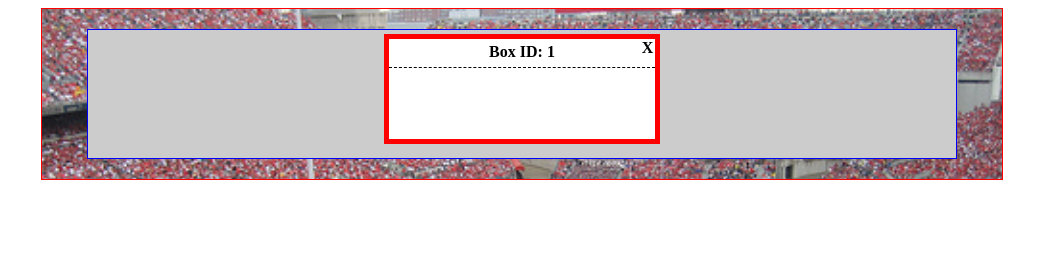
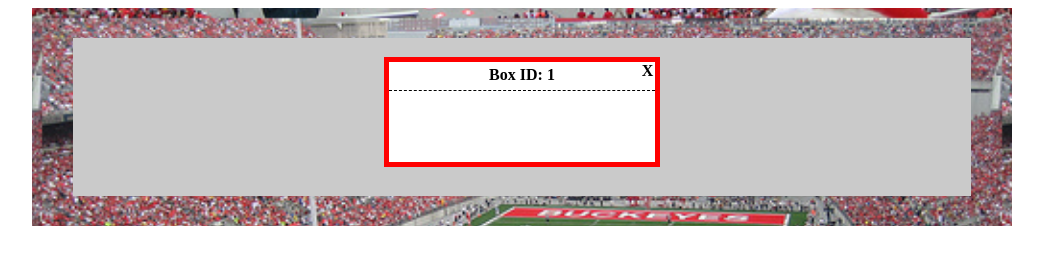
Before and after one commit to JTCols/klarna, a website: page src/index.html in a window 1280 px wide. Shown: the whole page, without its empty margins (118-1161 px from the left). Drawn offline with nearby package versions, Linux system fonts and the light colour scheme; files that its build step writes are made by us from their sources.

Commit message:
Basic project scaffolding

```diff
--- a/src/less/main.less
+++ b/src/less/main.less
@@ -19,7 +19,7 @@
 }
 
 .container-1 {
-  border: solid 1px red;
+  border: solid 10px transparent;
   margin: 0 auto;
   background-image: url(../img/ohiostadium.jpg);
   background-size: 100%;
@@ -27,10 +27,10 @@
 
   .container-2 {
     margin: 20px auto;
-    border: solid 1px blue;
+    border: solid 15px transparent;
     max-width: 860px;
     padding: 4px;
-    background-color: #ccc;
+    background-color: #eeeeee;
 
     .group-container {
       text-align: center;
--- a/src/scripts/main.js
+++ b/src/scripts/main.js
@@ -65,19 +65,31 @@ $(document).ready(function () {
                     dataModel.splice(currIndex + 1, 0, dataObj);
                 }
 
+                //darken background.
+                this.darkenBackground();
+
                 this.renderAll();
 
+            },
 
+            darkenBackground: function(){
+               var cont2 = $(".container-2"),
+                   currColor = cont2.css("background-color"),
+                   darkenedColor;
 
-                //place the element into the dom
-                //if (redrawPage) {
-                //
-                //} else {
-                //    //add this to the global dataModel for persistence
-                //
-                //    this.insertBoxIntoDom(dataObj);
-                //}
+                darkenedColor = this.shadeBlend(-0.15, currColor );
 
+                cont2.css("background-color", darkenedColor);
+            },
+
+            lightenBackground: function(){
+                var cont2 = $(".container-2"),
+                    currColor = cont2.css("background-color"),
+                    darkenedColor;
+
+                darkenedColor = this.shadeBlend(0.10, currColor );
+
+                cont2.css("background-color", darkenedColor);
             },
 
 
@@ -188,6 +200,10 @@ $(document).ready(function () {
 
             },
 
+            /**
+             * Clear all existing boxes from viewport
+             *
+             */
 
             clearDisplay: function () {
                 $(".container-2").empty();
@@ -238,8 +254,35 @@ $(document).ready(function () {
                 element.find(".delete-container").click(function (e) {
                     that.removeBox(e);
                 });
+
+
+                element.on( "mouseenter", function(){
+                    $( ".container-1" ).css( "border", "solid 10px black");
+                    $( ".container-2" ).css( "border", "solid 15px black");
+                });
+
+                element.on( "mouseleave", function(){
+                    $( ".container-1" ).css( "border", "solid 10px transparent");
+                    $( ".container-2" ).css( "border", "solid 15px transparent");
+                });
+
             },
 
+
+            shadeBlend : function(p,c0,c1){
+                var n=p<0?p*-1:p,
+                    u=Math.round,
+                    w=parseInt,
+                    f;
+
+                if(c0.length>7){
+                    f=c0.split(","),t=(c1?c1:p<0?"rgb(0,0,0)":"rgb(255,255,255)").split(","),R=w(f[0].slice(4)),G=w(f[1]),B=w(f[2]);
+                    return "rgb("+(u((w(t[0].slice(4))-R)*n)+R)+","+(u((w(t[1])-G)*n)+G)+","+(u((w(t[2])-B)*n)+B)+")"
+                }else{
+                    f=w(c0.slice(1),16),t=w((c1?c1:p<0?"#000000":"#FFFFFF").slice(1),16),R1=f>>16,G1=f>>8&0x00FF,B1=f&0x0000FF;
+                    return "#"+(0x1000000+(u(((t>>16)-R1)*n)+R1)*0x10000+(u(((t>>8&0x00FF)-G1)*n)+G1)*0x100+(u(((t&0x0000FF)-B1)*n)+B1)).toString(16).slice(1)
+                }
+            },
             /**
              *
              * @param e
@@ -253,8 +296,8 @@ $(document).ready(function () {
                 dataModel.splice(currIndex, 1);
 
                 this.renderAll();
-                //add events to new last box
-                //this.addBoxEvents($(".group-container:last-child .kl-box:last-child"));
+
+                this.lightenBackground();
 
                 //todo add events to new last box
                 e.stopPropagation();
```
